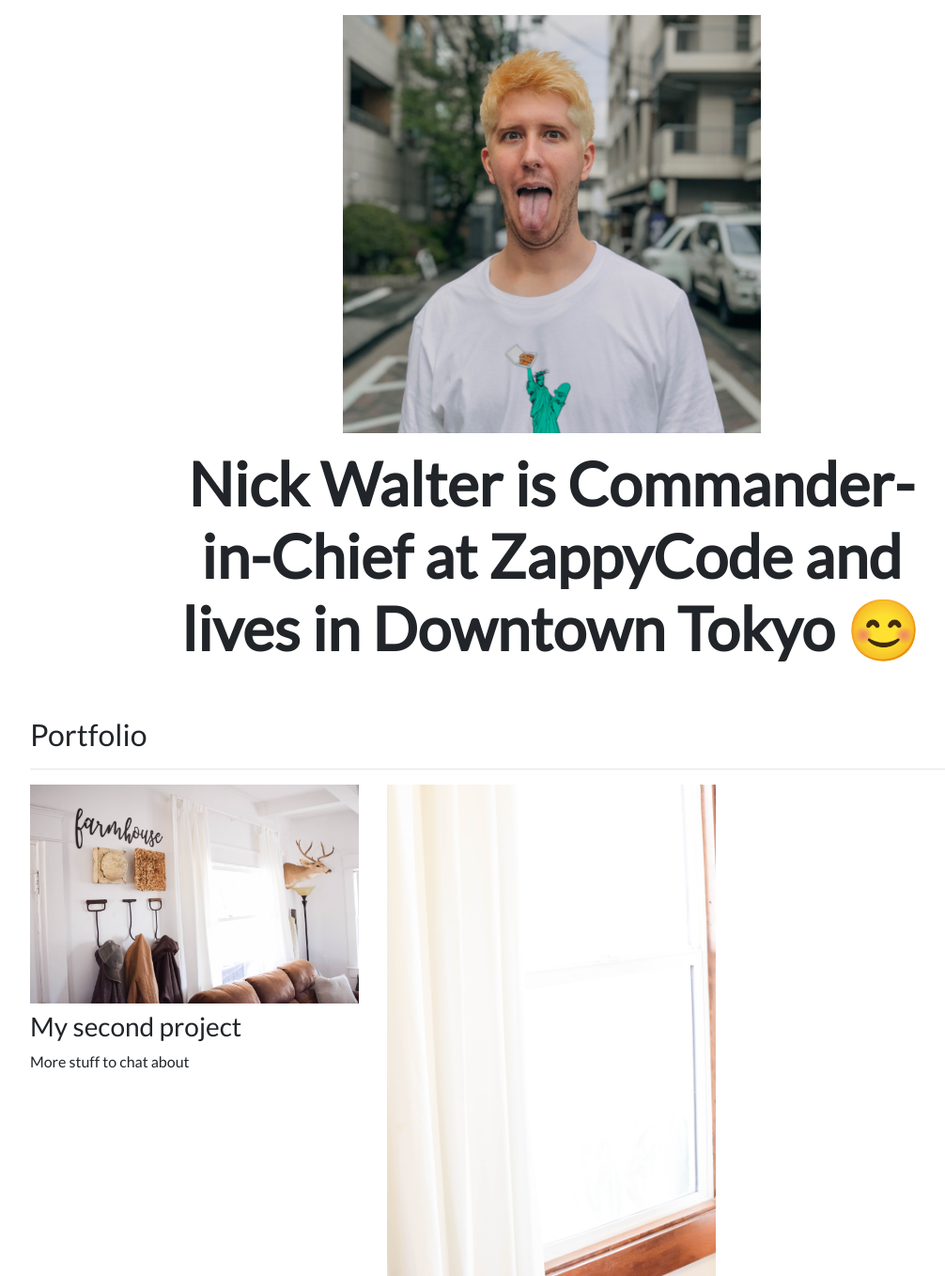
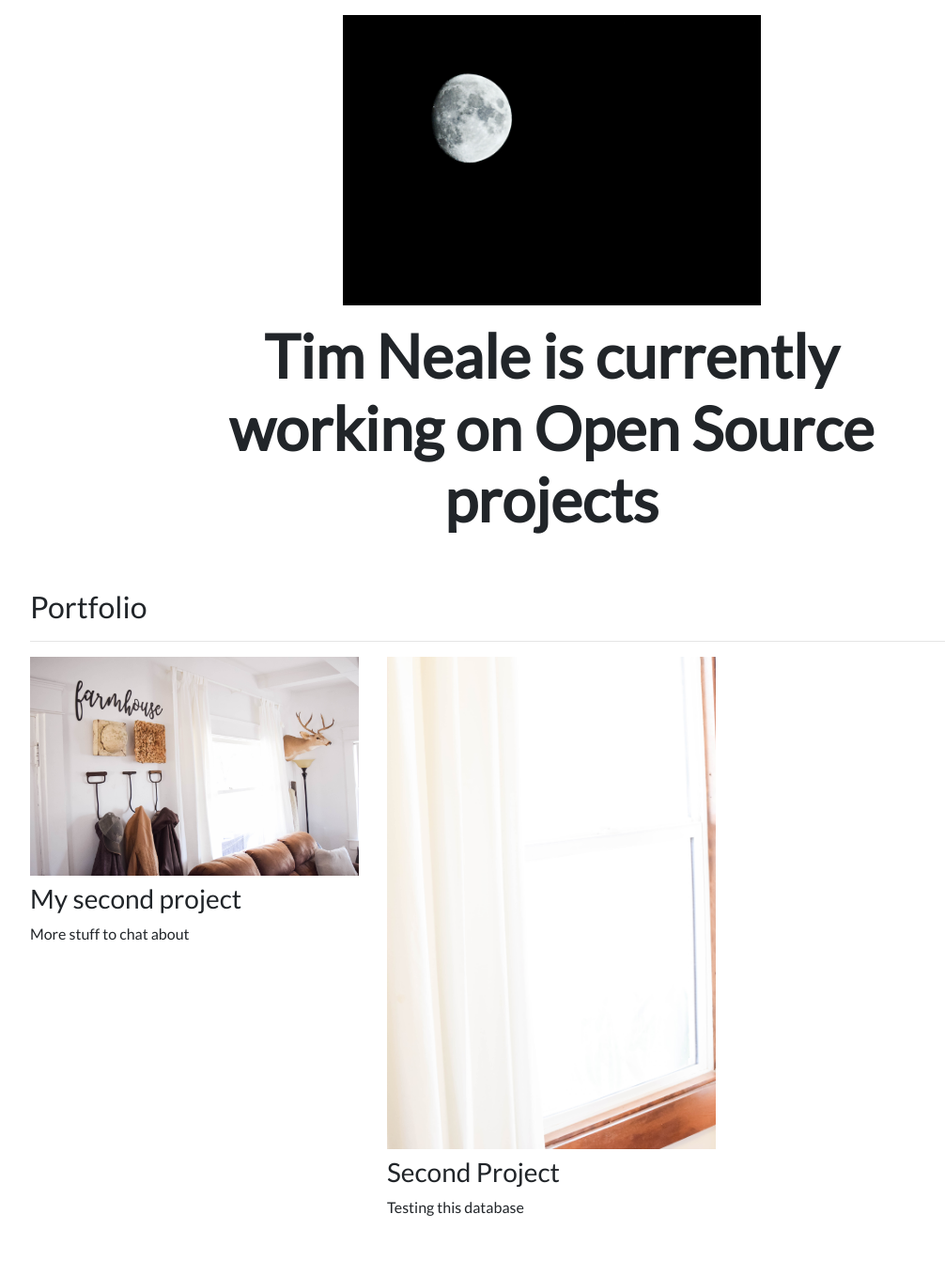
Before and after one commit to TimothyJNeale/training-personal_portfolio, a Django app: page / in a window 1280 px wide. Shown: the part 56-1414 px from the top of the page at 94% size, without its empty margins (53-1059 px from the left). After the commit the page ends 1350 px from the top, so only its background shows below. Run offline with Django 4.2, Linux system fonts and the light colour scheme; data comes from the database, SQL or seed files in the repository; some libraries are stand-ins or nearby versions.

Commit message:
Removed some large files and changed  front page

```diff
--- a/portfolio/templates/portfolio/home.html
+++ b/portfolio/templates/portfolio/home.html
@@ -6,13 +6,13 @@
 
 <div class="row justify-content-center my-3">
   <div class="col-5">
-    <img src="{% static 'portfolio/SquareBlonde.jpg' %}" class="img-fluid">
+    <img src="{% static 'portfolio/moon.jpg' %}" class="img-fluid">
   </div>
 </div>
 
 <div class="row justify-content-center mb-3">
   <div class="col-md-9 text-center">
-    <h1 id="hometext" class="font-weight-bold">Nick Walter is Commander-in-Chief at ZappyCode and lives in Downtown Tokyo 😊</h1>
+    <h1 id="hometext" class="font-weight-bold">Tim Neale is currently working on Open Source projects</h1>
   </div>
 </div>
 
```
Also changed, not shown: portfolio/static/portfolio/SquareBlonde.jpg (deleted), 1 other file.
